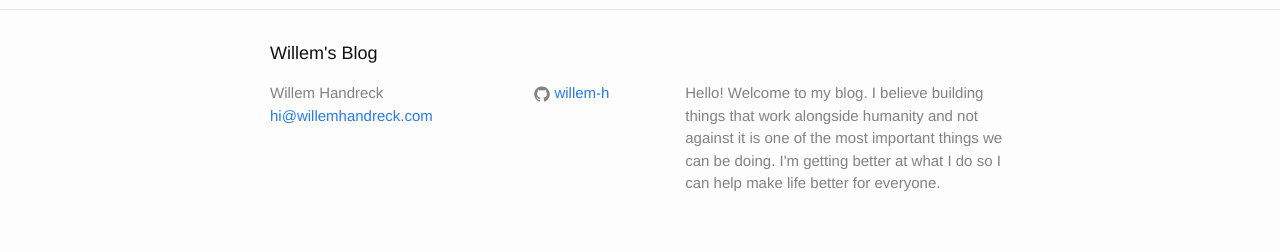
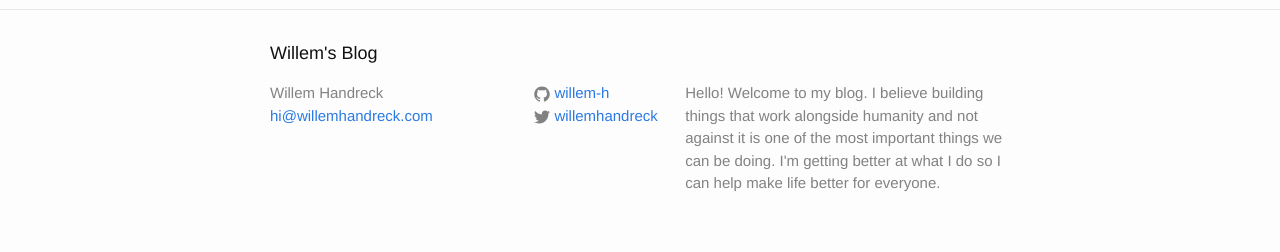
Before and after one commit to willem-h/willem-h.github.io, a Jekyll site: the page built from index.html, in a window 1280 px wide. Shown: the part 1019-1271 px from the top of the page. Built offline with Jekyll 4.4.1, drawn with Linux system fonts in a browser that asks for light colours.

Commit message:
Add Twitter user name

```diff
--- a/_config.yml
+++ b/_config.yml
@@ -18,6 +18,7 @@ baseurl: "" # the subpath of your site, e.g. /blog
 permalink: /:title
 url: https://willem-h.github.io # the base hostname & protocol for your site
 github_username:  willem-h
+twitter_username: willemhandreck
 
 # Build settings
 markdown: kramdown
```
